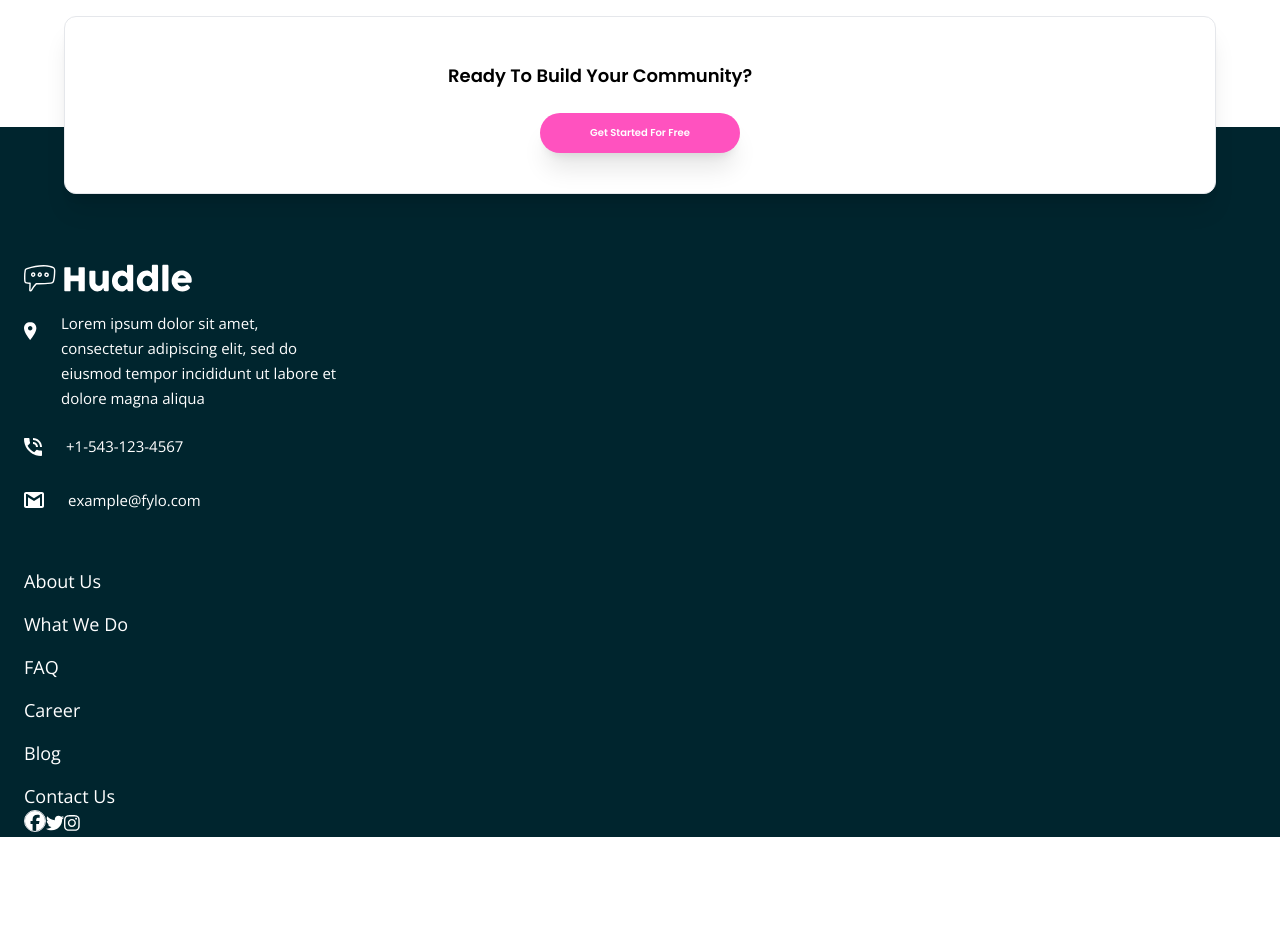
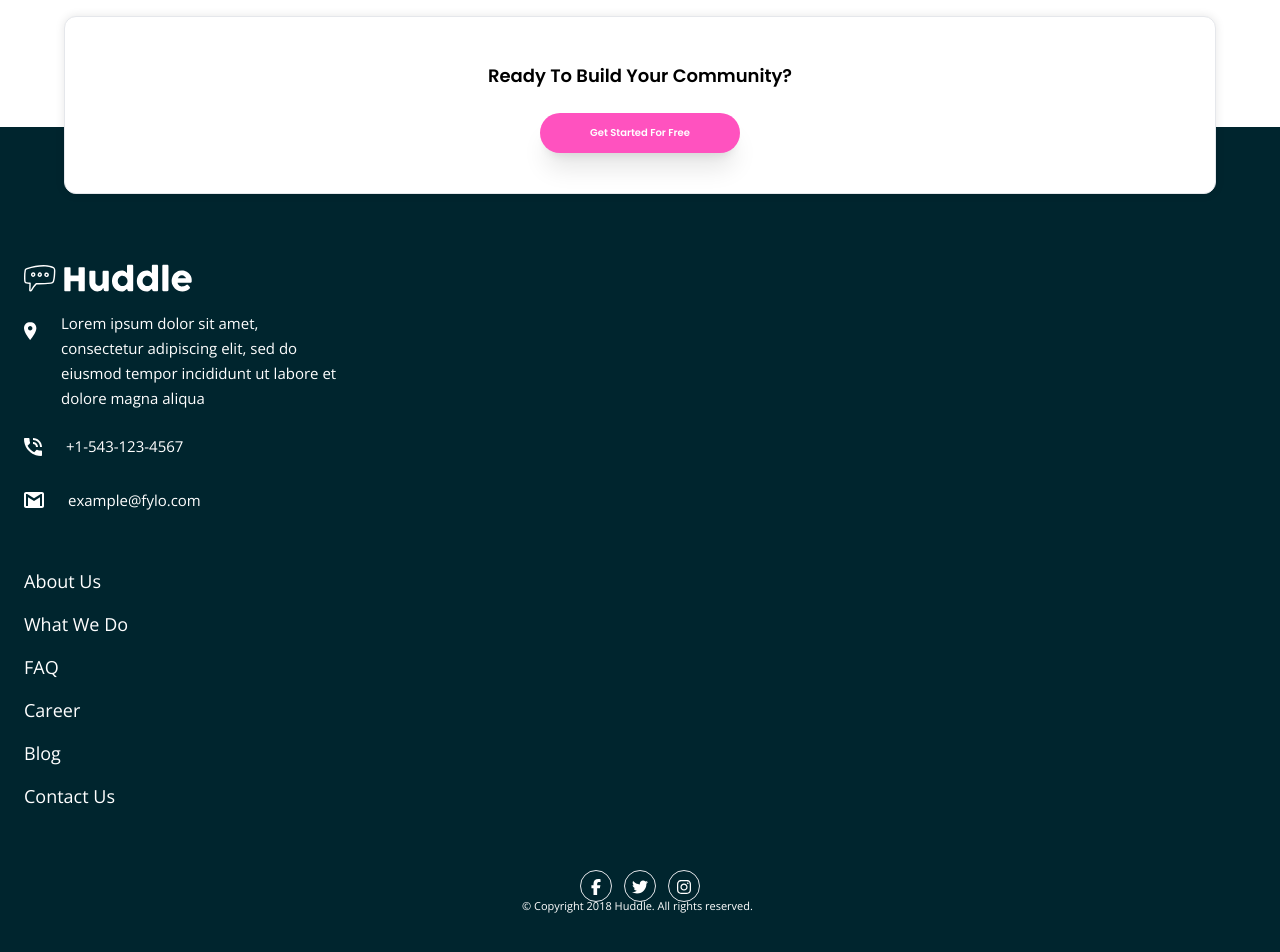
Before and after one commit to pbatista01/huddle, a React (Vite) app: page / in a window 1280 px wide. Shown: the part 2595-3547 px from the top of the page. Before the commit the page ends 3432 px from the top, so only its background shows below. Built offline with nearby package versions, Linux system fonts and the light colour scheme.

Commit message:
Changes to mobile version

```diff
--- a/src/CTA.jsx
+++ b/src/CTA.jsx
@@ -1,7 +1,7 @@
 function CTA() {
     return (
-      <section className="w-[90%] h-auto mt-[94px] px-5 pt-[45px] pb-[40px] z-10 relative top-[67px] m-auto bg-white border rounded-xl shadow-xl flex flex-col">
-        <h2 className="font-heading w-96 m-auto">Ready To Build Your Community?</h2>
+      <section className="w-[90%] h-auto mt-[94px] px-2 pt-[45px] pb-[40px] z-10 relative top-[67px] m-auto bg-white border rounded-xl shadow-[0_0_10px_rgba(0,0,0,0.1)] flex flex-col">
+        <h2 className="font-heading m-auto">Ready To Build Your Community?</h2>
         <button className="w-[200px] h-10 bg-pink text-white font-heading text-[10px] rounded-full m-auto mt-6 font-medium shadow-xl">Get Started For Free</button>
       </section>
     );
--- a/src/Feature.jsx
+++ b/src/Feature.jsx
@@ -1,6 +1,6 @@
 function Feature({featureImg, featureTitle, featureDescription, extraOuterClass="", extraInnerClass="", extraMargin=""}){
     return(
-        <div className={`w-[90%] m-auto mt-[42px] px-7 pt-14 bg-white flex flex-col justify-center items-center border rounded-xl shadow-lg border-transparent ${extraOuterClass}`}>
+        <div className={`w-[90%] m-auto mt-[42px] px-7 pt-14 bg-white flex flex-col justify-center items-center border rounded-xl shadow-[0_0_10px_rgba(0,0,0,0.1)] border-transparent ${extraOuterClass}`}>
             <div className={`flex flex-col order-2 text-center mt-14 pb-8 w-[92%] ${extraInnerClass}`}>
                 <h2 className="font-heading text-[20px] text-darkCyan">{featureTitle}</h2>
                 <p className={`text-sm leading-[21px] m-auto mt-4 text-grayBlue ${extraMargin}`}>{featureDescription}</p>
--- a/src/Footer.jsx
+++ b/src/Footer.jsx
@@ -3,7 +3,7 @@ import iconLocation from './images/icon-location.svg';
 import iconPhone from './images/icon-phone.svg';
 import iconEmail from './images/icon-email.svg';
 import { FontAwesomeIcon } from '@fortawesome/react-fontawesome';
-import { faFacebook, faTwitter, faInstagram } from '@fortawesome/free-brands-svg-icons';
+import { faFacebookF, faTwitter, faInstagram } from '@fortawesome/free-brands-svg-icons';
 
 function Footer(){
     return(
@@ -37,12 +37,18 @@ function Footer(){
                     <li className="mt-4"><a>Contact Us</a></li>
                 </ul>
             </div>
-            <div className="text-white">
-            <FontAwesomeIcon icon={faFacebook} className="border rounded-full size-5"/>
-            <FontAwesomeIcon icon={faTwitter} />
-            <FontAwesomeIcon icon={faInstagram} />
-
+            <div className="text-white h-3 flex flex-row justify-between w-[120px] mx-auto mt-[60px]">
+                <div className="size-8 border rounded-full text-center leading-[30px]">
+                <FontAwesomeIcon icon={faFacebookF} className="size-4"/>
+                </div>
+                <div className="size-8 border rounded-full text-center leading-[30px] ">
+            <FontAwesomeIcon icon={faTwitter} className="size-4"/>
             </div>
+            <div className="size-8 border rounded-full text-center leading-[30px] ">
+            <FontAwesomeIcon icon={faInstagram} className="size-4"/>
+            </div>
+            </div>
+            <p className="text-white text-[11px] w-[236px] mx-auto pb-10 mt-4">© Copyright 2018 Huddle. All rights reserved.</p>
         </footer>
     );
 }
```
